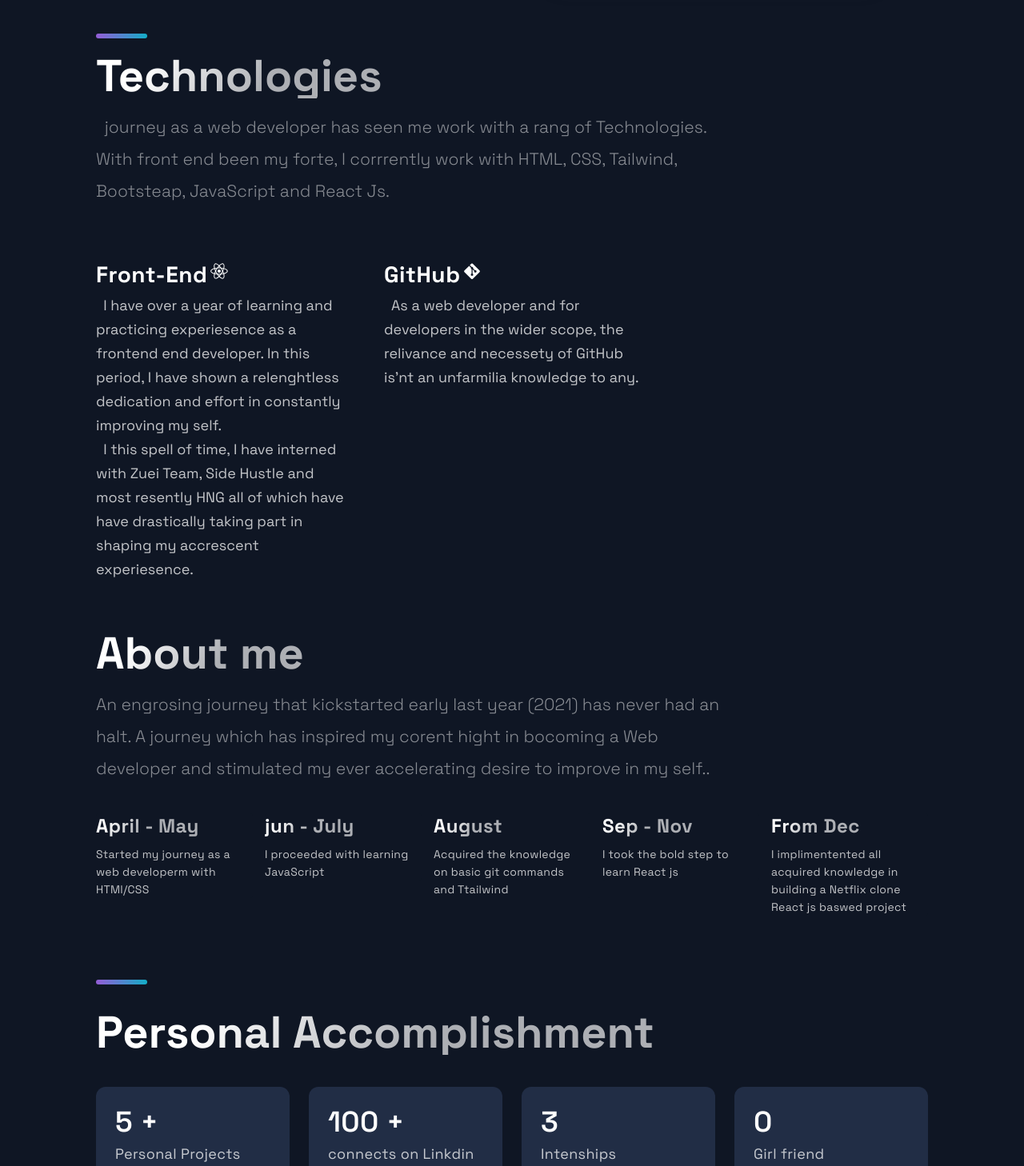
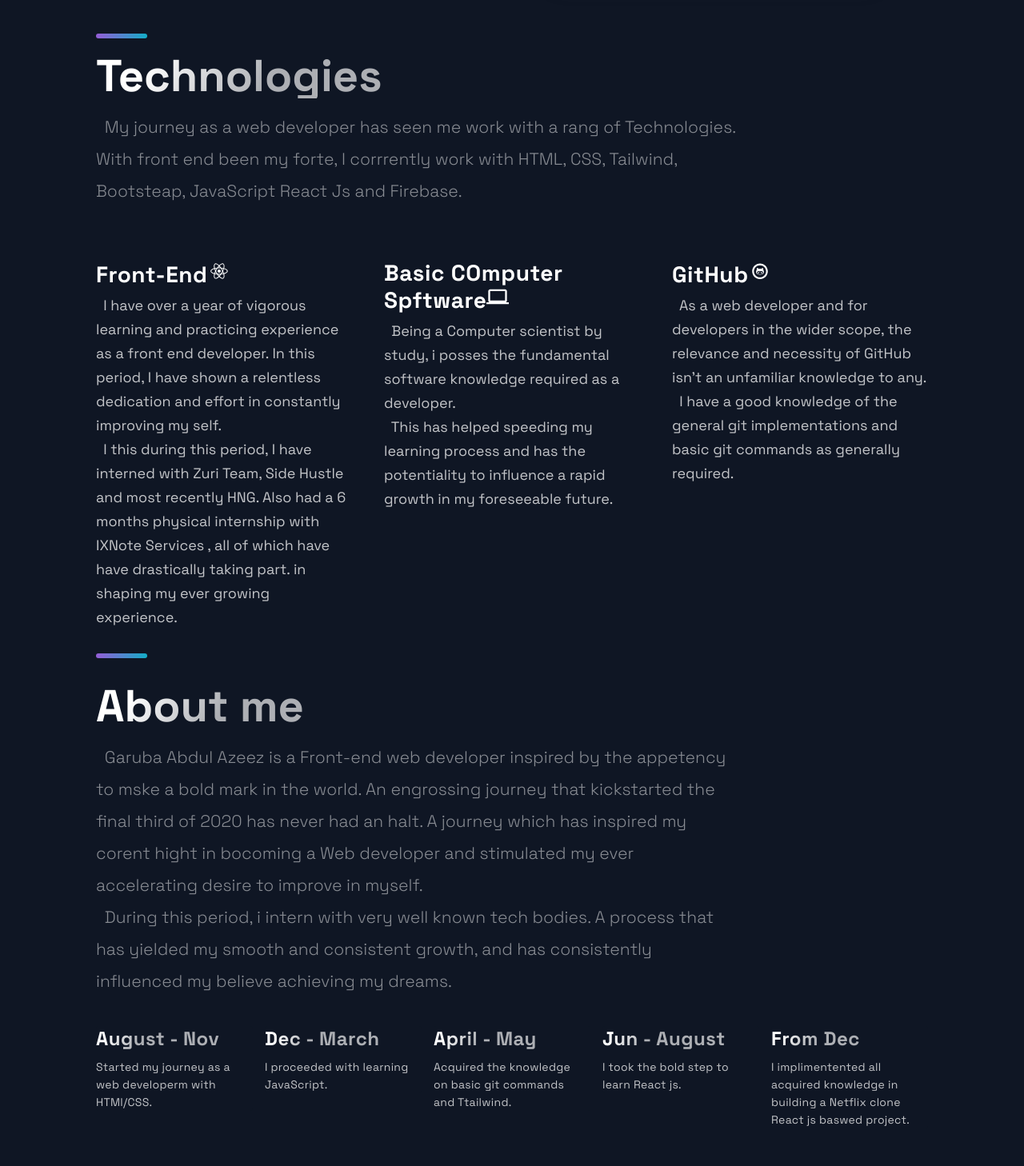
Before and after one commit to Azeezjim/MYPortfolio, a Next.js app: page / in a window 1280 px wide. Shown: the part 1680-3138 px from the top of the page at 80% size. Built offline with nearby package versions, Linux system fonts and the light colour scheme.

Commit message:
commit of the day

```diff
--- a/src/components/Acomplishments/Acomplishments.js
+++ b/src/components/Acomplishments/Acomplishments.js
@@ -4,13 +4,14 @@ import { Section, SectionDivider, SectionTitle } from '../../styles/GlobalCompon
 import { Box, Boxes, BoxNum, BoxText } from './AcomplishmentsStyles';
 
 const data = [
-  { number: "5 +", text: 'Personal Projects'},
-  { number: "100 +", text: 'connects on Linkdin', },
-  { number: 3, text: 'Intenships paticipated in', },
-  { number: 0, text: 'Girl friend', }
+  { number: "10 +", text: 'Personal Projects'},
+  { number: "200 +", text: 'connects on Linkdin', },
+  { number: 4, text: 'Intenships paticipated in', },
+  { number: 0, text: 'Girl friends', }
 ];
 
 const Acomplishments = () => (
+
   <Section>
     <SectionTitle>Personal Accomplishment</SectionTitle>
     <Boxes>
--- a/src/components/Footer/Footer.js
+++ b/src/components/Footer/Footer.js
@@ -15,14 +15,14 @@ const Footer = () => {
 
         <LinkColumn>
         <LinkTitle>Mail</LinkTitle>
-          <LinkItem href='maleto:azeexjim@gmale.com'>azeexjim@gmail.com</LinkItem>
+          <LinkItem href='https://mail.google.com/mail/u/0/#inbo'>azeexjim@gmail.com</LinkItem>
         </LinkColumn>
       </LinkList>
       <SocialIconsContainer>
         <CompanyContainer>
           <Slogan><i> A lot of hard work is hiddeen behind great things.</i></Slogan>
         </CompanyContainer>
-        <SocialIcons href="azeexjim@gmail.com ">
+        <SocialIcons href="https://mail.google.com/mail/u/0/#inbo">
           <AiFillMail size="3rem" />
         </SocialIcons>
 
--- a/src/components/Header/Header.js
+++ b/src/components/Header/Header.js
@@ -50,7 +50,7 @@ const Header = () =>  (
       <SocialIcons href="https://twitter.com/GarubaAbdulAz13?s=09 ">
         <AiFillTwitterSquare size="3rem" />
       </SocialIcons>
-      <SocialIcons href="azeexjim@gmail.com ">
+      <SocialIcons href="https://mail.google.com/mail/u/0/#inbo">
         <AiFillMail size="3rem" />
       </SocialIcons>
     </Div3>
--- a/src/components/Hero/Hero.js
+++ b/src/components/Hero/Hero.js
@@ -17,7 +17,7 @@ const Hero = (props) => (
         specialties, my aspiration to be a fullstack and blockchain developer remains <br/>
         evidently unabridged.
       </SectionText>
-      <Button onClick={() => window.location="azeexjim@gmail.com"}>Learn More</Button>
+      <Button onClick={() => window.location="https://mail.google.com/mail/u/0/#inbo"}>Learn More</Button>
     </LeftSection>
   </Section>
 );
--- a/src/components/Technologies/Technologies.js
+++ b/src/components/Technologies/Technologies.js
@@ -1,5 +1,6 @@
 import React from 'react';
-import { DiCss3Full, DiFirebase, DiHtml5, DiJavascript, DiReact, DiGit } from 'react-icons/di';
+import { DiReact, DiGithub} from 'react-icons/di';
+import {MdComputer } from 'react-icons/md';
 import { Section, SectionDivider, SectionText, SectionTitle } from '../../styles/GlobalComponents';
 import { List, ListContainer, ListItem, ListParagraph, ListTitle, IconsClasses } from './TechnologiesStyles';
 
@@ -10,11 +11,12 @@ const Technologies = () =>  (
       <br />
       <SectionTitle>Technologies</SectionTitle>
       <SectionText >
-        &nbsp; journey as a web developer has seen me work with a rang of Technologies.
+      &nbsp; My journey as a web developer has seen me work with a rang of Technologies.
         With front end been my forte, I corrrently work with HTML, CSS, Tailwind,
-        Bootsteap, JavaScript and React Js.
+        Bootsteap, JavaScript React Js and Firebase.
       </SectionText >
         <List>
+
           <ListItem>
           <ListContainer>
               <ListTitle>
@@ -24,12 +26,27 @@ const Technologies = () =>  (
             {/* </IconsClasses> */}
               </ListTitle>
               <ListParagraph>
-                &nbsp; I have over a year of learning and practicing experiesence as a frontend end developer. In this period,
-                I have shown a relenghtless dedication and effort in constantly
+                &nbsp; I have over a year of vigorous learning and practicing  experience as a front end developer. In this period,
+                I have shown a relentless dedication and effort in constantly
                 improving my self. <br/>
-                &nbsp; I this spell of time, I have interned with Zuei Team, Side Hustle
-                and most resently HNG all of which have have drastically taking part
-                in shaping my accrescent experiesence.
+                &nbsp; I this during this period, I have interned with Zuri Team, Side Hustle
+                and most recently HNG. Also had a 6 months physical internship with IXNote Services , all of which have have drastically taking part.
+                in shaping my ever growing experience.
+              </ListParagraph>
+            </ListContainer>
+          </ListItem>
+          <ListItem>
+          <ListContainer>
+              <ListTitle>
+                Basic COmputer Spftware
+            {/* <IconsClasses> */}
+              <MdComputer />
+            {/* </IconsClasses> */}
+              </ListTitle>
+              <ListParagraph>
+                &nbsp; Being a Computer scientist by study, i posses the fundamental software knowledge required as a developer. <br/>
+                &nbsp; This has helped speeding my learning process and has the potentiality to influence a rapid
+                growth in my foreseeable future.
               </ListParagraph>
             </ListContainer>
           </ListItem>
@@ -39,18 +56,21 @@ const Technologies = () =>  (
               <ListTitle>
                 GitHub
             {/* <IconsClasses> */}
-              <DiGit />
+              <DiGithub />
             {/* </IconsClasses> */}
               </ListTitle>
               <ListParagraph>
-                &nbsp; As a web developer and for developers in the wider scope, the relivance
-                and necessety of GitHub is'nt an unfarmilia knowledge to any. <br/>
-                &nbsp;
+                &nbsp; As a web developer and for developers in the wider scope, the relevance
+                and necessity of GitHub isn't an unfamiliar knowledge to any. <br/>
+                &nbsp; I have a good knowledge of the general git implementations and basic
+                git commands as generally required.
               </ListParagraph>
             </ListContainer>
           </ListItem>
         </List>
+        <SectionDivider />
     </Section>
+
 
 
   </div>
--- a/src/components/TimeLine/TimeLine.js
+++ b/src/components/TimeLine/TimeLine.js
@@ -34,9 +34,12 @@ useEffect(() => {
     <Section id="about">
       <SectionTitle>About me</SectionTitle>
       <SectionText>
-        An engrosing journey that kickstarted early last year (2021) has never had an halt.
+        &nbsp; Garuba Abdul Azeez is a Front-end web developer inspired by the appetency to mske a bold
+        mark in the world. An engrossing journey that kickstarted the final third of 2020 has never had an halt.
         A journey which has inspired my corent hight in bocoming a Web developer and
-        stimulated my ever accelerating desire to improve in my self..
+        stimulated my ever accelerating desire to improve in myself. <br />
+        &nbsp; During this period, i intern with very well known tech bodies. A process that has yielded my
+        smooth and consistent growth, and has consistently influenced my believe achieving my dreams.
       </SectionText>
       <CarouselContainer ref={carouselRef } onScrool={handleScroll}>
 
--- a/src/constants/constants.js
+++ b/src/constants/constants.js
@@ -38,9 +38,9 @@ export const projects = [
 ];
 
 export const TimeLineData = [
-  { year: "April - May", text: 'Started my journey as a web developerm with HTMl/CSS', },
-  { year: "jun - July", text: 'I proceeded with learning JavaScript', },
-  { year: "August", text: 'Acquired the knowledge on basic git commands and Ttailwind', },
-  { year: "Sep - Nov", text: 'I took the bold step to learn React js', },
-  { year: "From Dec", text: 'I implimentented all acquired knowledge in building a Netflix clone React js baswed project', },
+  { year: "August - Nov", text: 'Started my journey as a web developerm with HTMl/CSS.', },
+  { year: "Dec - March", text: 'I proceeded with learning JavaScript.', },
+  { year: "April - May", text: 'Acquired the knowledge on basic git commands and Ttailwind.', },
+  { year: "Jun - August", text: 'I took the bold step to learn React js.', },
+  { year: "From Dec", text: 'I implimentented all acquired knowledge in building a Netflix clone React js baswed project.', },
 ];
```
Also changed, not shown: src/components/NavDropDown/index.js (+29 -3 lines).
